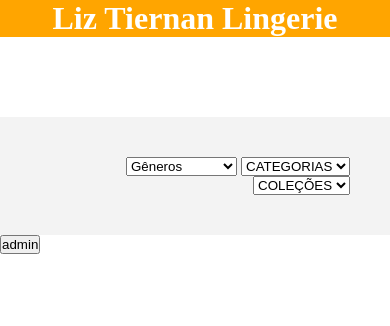
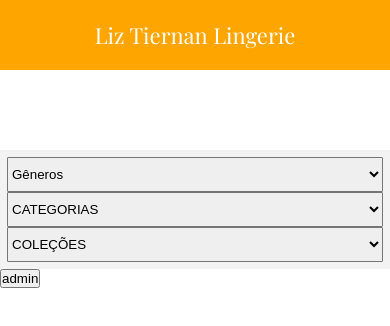
Before and after one commit to Wandersonndev/teste03, a website with bundled scripts: page index.html in a window 390 px wide. Built offline with nearby package versions, Linux system fonts and the light colour scheme; no server answers.

Commit message:
de novo kkkk 05

```diff
--- a/css/index.css
+++ b/css/index.css
@@ -1,3 +1,4 @@
+@import url('https://fonts.googleapis.com/css2?family=Playfair+Display:wght@400;500&display=swap');
 
 
 *{
@@ -7,8 +8,20 @@
 
 .title{
   background-color: #FFA500;
-  color: white;
+  color: #FFFFFF;
+  height: 70px;
+  display: flex;
+  justify-content: center;
+  align-items: center;
   text-align: center;
+
+
+
+}
+.liz{
+  font-family: 'Playfair Display', serif;
+ font-size: 27px;
+
 }
 .imgdiv{
   text-align: center;
@@ -66,14 +79,14 @@
 
   .fundo1 {
     background-color: white ;
-    width: 300px;
-    height: 500px;
+    width: 389px;
+    height: 807px;
     margin-bottom: 5px;
   }
 
   .img {
-    width: 296px;
-  height: 444px;
+    width: 365px;
+  height: 548px;
 }
 
 
@@ -85,4 +98,26 @@
 
 
     }
+    ul li{
+    display: flex;
+   justify-content: center;
+   align-items: center;
+   text-align: center;
+    }
+    .liz{
+     font-size: 22px;
+
+    }
+    nav{
+      background-color: #F3F3F3;
+      text-align:center;
+      padding: 7px;
+      display: flex;
+      flex-direction: column;
+
+    }
+    .selectM{
+      border-radius: 1px;
+      height: 35px;
+    }
 }
--- a/index.html
+++ b/index.html
@@ -11,22 +11,43 @@
 <script src="js/select.js"></script>
 <body>
   <header>
-    <div class="title"> <h1>Liz Tiernan Lingerie</h1></div>
+    <div class="title"><span class="liz">Liz Tiernan Lingerie</span></div>
     <div class="imgdiv" id="imgdiv"></div>
   </header>
   <nav>
     <!-- seletor de generos-->
-    <select name="Generos" id="Generos">
+    <select name="Generos" id="Generos" class="selectM">
       <option value="Generos">Gêneros</option>
       <option value="1">FEMININO</option>
       <option value="2">MASCULINO</option>
       <option value="3">ACESSÓRIOS</option>
     </select>
-    <select id="categoria">
-      <option value="categoria">CATEGORIAS</option>
+    <!--CATEGORIAS-->
+    <select name="categorias" id="categorias" class="selectM">
+      <option value="categorias">CATEGORIAS</option>
+      <option value="acessorios">ACESSORIOS</option>
+      <option value="babydollepijamas">BABYDOLL E PIJAMAS</option>
+      <option value="calcinhas">CALCINHAS</option>
+      <option value="camisolaserobes">CAMISOLAS E ROBES</option>
+      <option value="conjuntos">CONJUNTOS</option>
+      <option value="cuecas">CUECAS</option>
+      <option value="meias">MEIAS</option>
+      <option value="sutias">SUTIÂS</option>
+      <option value="body">BODY</option>
+      <option value="hobby">HOBBY</option>
+      <option value="basico">BÁSICO</option>
+      <option value="sembojo">SEM BOJO</option>
     </select>
-    <select id="colecoes">
+    <!--COLEÇÕES-->
+    <select name="colecoes" id="colecoes" class="selectM">
       <option value="colecoes">COLEÇÕES</option>
+      <option value="conjuntos">CONJUNTOS</option>
+      <option value="camisolas">CAMISOLAS</option>
+      <option value="babydolls">BABYDOLLS</option>
+      <option value="avulso">AVULSO</option>
+      <option value="plussize">PLUS SIZE</option>
+      <option value="bodys">BODY´S</option>
+      <option value="acessorios">ACESSORIOS</option>
     </select>
   </nav>
   <main>
```
